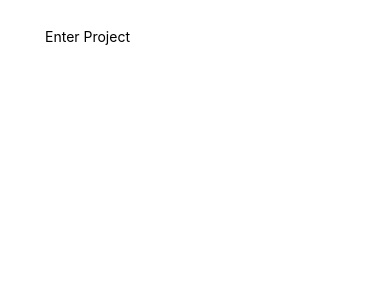
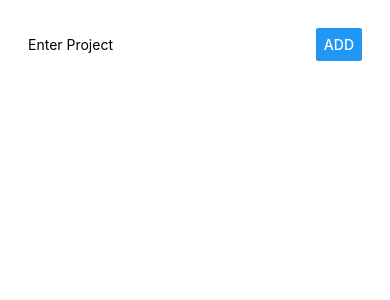
Before and after one commit to ShoaibJalal/CourseProject, a React Native app: screen / in a window 390 px wide. Shown: the top 300 px of the page. Built offline with nearby package versions, Linux system fonts and the light colour scheme.

Commit message:
adding Button and onPress to display Projects list

```diff
--- a/App.js
+++ b/App.js
@@ -1,25 +1,49 @@
 import React from "react";
-import { StyleSheet, Text, View, TextInput } from "react-native";
+import { StyleSheet, Text, View, TextInput, Button } from "react-native";
 
 export default class App extends React.Component {
   state = {
-    projectName: ""
+    projectName: "",
+    projects: []
   };
-
+  // Will allow to set the name
   projectNameChangedHandler = event => {
     this.setState({
       projectName: event
     });
   };
+  // Will let us add project to state
+  projectSubmitHandler = () => {
+    if (this.state.projectName.trim === "") {
+      return;
+    }
+    this.setState(prevState => {
+      return {
+        projects: prevState.projects.concat(prevState.projectName)
+      };
+    });
+  };
   render() {
+    const projectsOutput = this.state.projects.map((project, i) => (
+      <Text key={i}>{project}</Text>
+    ));
     return (
       <View style={styles.container}>
-        <TextInput
-          style={{ width: 300, borderColor: "black" }}
-          placeholder="Enter Project"
-          value={this.state.projectName}
-          onChangeText={this.projectNameChangedHandler}
-        />
+        <View style={styles.inputContainer}>
+          <TextInput
+            style={styles.projectInput}
+            placeholder="Enter Project"
+            value={this.state.projectName}
+            onChangeText={this.projectNameChangedHandler}
+          />
+
+          <Button
+            title="Add"
+            style={styles.projectButton}
+            onPress={this.projectSubmitHandler}
+          />
+        </View>
+        <View>{projectsOutput}</View>
       </View>
     );
   }
@@ -32,5 +56,17 @@ const styles = StyleSheet.create({
     backgroundColor: "#fff",
     alignItems: "center",
     justifyContent: "flex-start"
+  },
+  inputContainer: {
+    width: "100%",
+    flexDirection: "row",
+    justifyContent: "space-between",
+    alignItems: "center"
+  },
+  projectButton: {
+    width: "30%"
+  },
+  projectInput: {
+    width: "70%"
   }
 });
```
